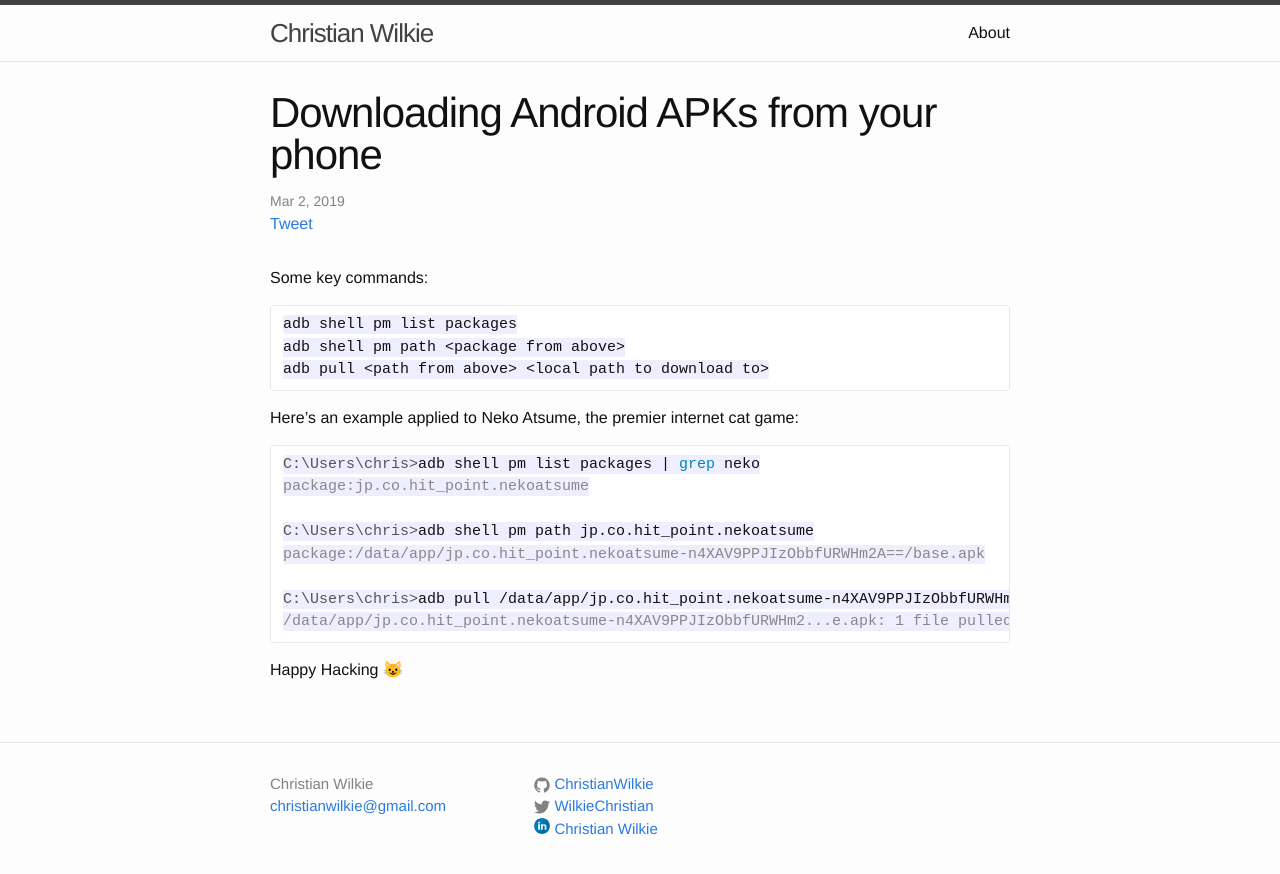
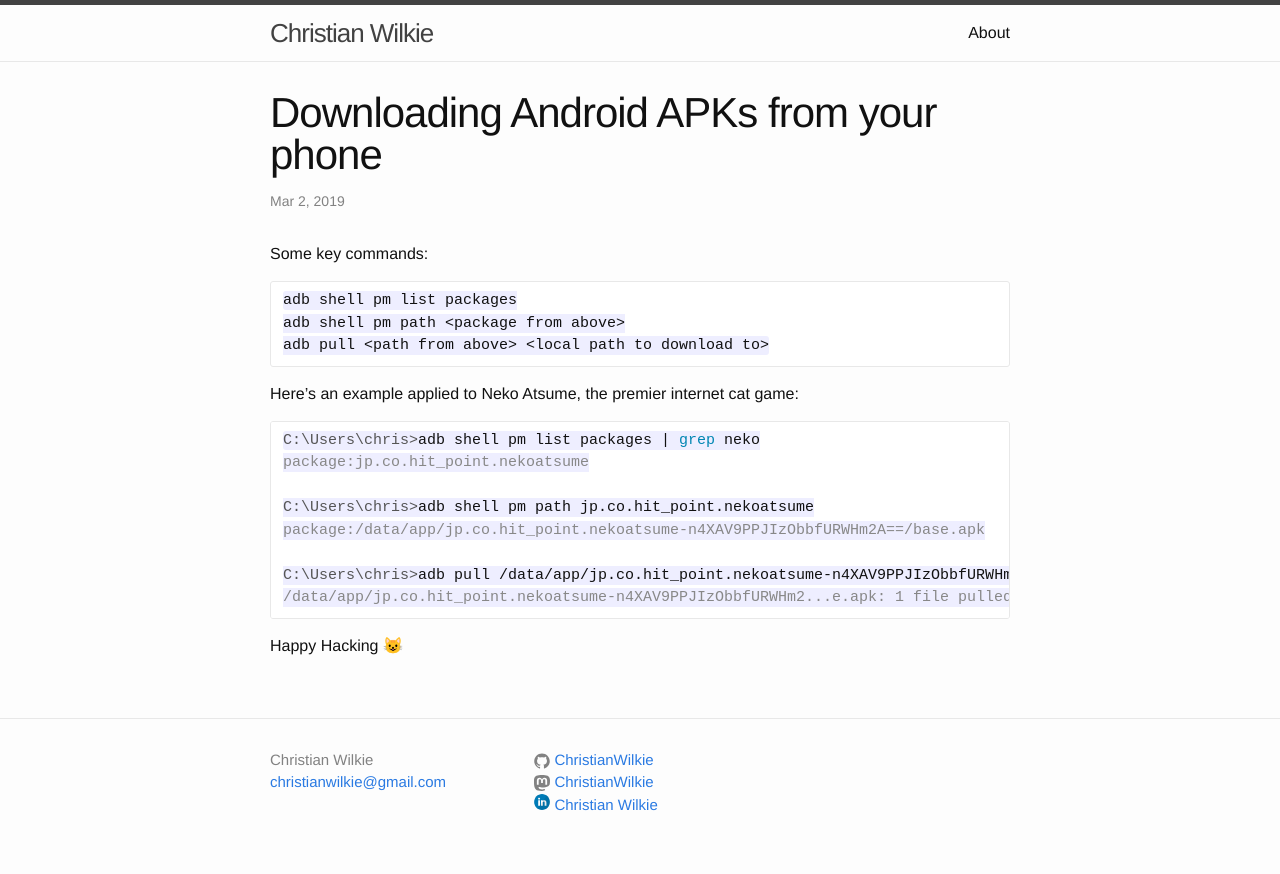
Before and after one commit to ChristianWilkie/ChristianWilkie.github.io, a Jekyll site: the page built from _posts/2019-03-01-downloading-android-apks-from-your-phone.md, in a window 1280 px wide. Shown: the top 874 px of the page. Built offline with Jekyll 4.4.1, drawn with Linux system fonts in a browser that asks for light colours; comment, search, counter and statistics services are not loaded.

Commit message:
rm -rf twitter/disqus + gem update

```diff
--- a/_config.yml
+++ b/_config.yml
@@ -5,7 +5,8 @@ description: > # this means to ignore newlines until "baseurl:"
 #optional description
 baseurl: "" # the subpath of your site, e.g. /blog/
 url: "http://www.christianwilkie.com" # the base hostname & protocol for your site
-twitter_username: WilkieChristian
+mastodon_instance: fosstodon.org
+mastodon_username: ChristianWilkie
 github_username:  ChristianWilkie
 linkedin_urlpath: "christian-wilkie/a6/987/566" # path after https://www.linkedin.com/pub/
 
--- a/_includes/footer.html
+++ b/_includes/footer.html
@@ -26,17 +26,13 @@
           </li>
           {% endif %}
 
-          {% if site.twitter_username %}
+          {% if site.mastodon_username %}
           <li>
-            <a href="https://twitter.com/{{ site.twitter_username }}">
-              <span class="icon  icon--twitter">
-                <svg viewBox="0 0 16 16">
-                  <path fill="#828282" d="M15.969,3.058c-0.586,0.26-1.217,0.436-1.878,0.515c0.675-0.405,1.194-1.045,1.438-1.809
-                  c-0.632,0.375-1.332,0.647-2.076,0.793c-0.596-0.636-1.446-1.033-2.387-1.033c-1.806,0-3.27,1.464-3.27,3.27 c0,0.256,0.029,0.506,0.085,0.745C5.163,5.404,2.753,4.102,1.14,2.124C0.859,2.607,0.698,3.168,0.698,3.767 c0,1.134,0.577,2.135,1.455,2.722C1.616,6.472,1.112,6.325,0.671,6.08c0,0.014,0,0.027,0,0.041c0,1.584,1.127,2.906,2.623,3.206 C3.02,9.402,2.731,9.442,2.433,9.442c-0.211,0-0.416-0.021-0.615-0.059c0.416,1.299,1.624,2.245,3.055,2.271 c-1.119,0.877-2.529,1.4-4.061,1.4c-0.264,0-0.524-0.015-0.78-0.046c1.447,0.928,3.166,1.469,5.013,1.469 c6.015,0,9.304-4.983,9.304-9.304c0-0.142-0.003-0.283-0.009-0.423C14.976,4.29,15.531,3.714,15.969,3.058z"/>
-                </svg>
+            <a href="https://{{ site.mastodon_instance }}/@{{ site.mastodon_username }}">
+              <span class="icon">
+                <svg viewBox="0 0 16 16" width="16" height="16"><path fill="#828282" d="M 15.659 9.592 C 15.424 10.72 13.553 11.956 11.404 12.195 C 10.283 12.32 9.18 12.434 8.003 12.384 C 6.079 12.302 4.56 11.956 4.56 11.956 C 4.56 12.13 4.572 12.297 4.595 12.452 C 4.845 14.224 6.478 14.33 8.025 14.379 C 9.586 14.429 10.976 14.02 10.976 14.02 L 11.04 15.337 C 11.04 15.337 9.948 15.884 8.003 15.984 C 6.93 16.039 5.598 15.959 4.047 15.576 C 0.683 14.746 0.104 11.4 0.015 8.006 C -0.012 6.998 0.005 6.048 0.005 5.253 C 0.005 1.782 2.443 0.765 2.443 0.765 C 3.672 0.238 5.782 0.017 7.975 0 L 8.029 0 C 10.221 0.017 12.332 0.238 13.561 0.765 C 13.561 0.765 15.999 1.782 15.999 5.253 C 15.999 5.253 16.03 7.814 15.659 9.592 Z M 13.124 5.522 L 13.124 9.725 L 11.339 9.725 L 11.339 5.646 C 11.339 4.786 10.951 4.35 10.175 4.35 C 9.317 4.35 8.887 4.867 8.887 5.891 L 8.887 8.124 L 7.113 8.124 L 7.113 5.891 C 7.113 4.867 6.683 4.35 5.825 4.35 C 5.049 4.35 4.661 4.786 4.661 5.646 L 4.661 9.725 L 2.876 9.725 L 2.876 5.522 C 2.876 4.663 3.111 3.981 3.582 3.476 C 4.067 2.971 4.703 2.712 5.493 2.712 C 6.406 2.712 7.098 3.039 7.555 3.695 L 8 4.39 L 8.445 3.695 C 8.902 3.039 9.594 2.712 10.507 2.712 C 11.297 2.712 11.933 2.971 12.418 3.476 C 12.889 3.981 13.124 4.663 13.124 5.522 Z" style="stroke:none;stroke-miterlimit:10;fill-rule:evenodd;"/></svg>
               </span>
-
-              <span class="username">{{ site.twitter_username }}</span>
+              <span class="username">{{ site.mastodon_username }}</span>
             </a>
           </li>
           {% endif %}
--- a/_layouts/post.html
+++ b/_layouts/post.html
@@ -6,9 +6,6 @@ layout: default
   <header class="post-header">
     <h1 class="post-title">{{ page.title }}</h1>
     <p class="post-meta">{{ page.date | date: "%b %-d, %Y" }}{% if page.author %} • {{ page.author }}{% endif %}{% if page.meta %} • {{ page.meta }}{% endif %}</p>
-    <a href="https://twitter.com/share" class="twitter-share-button" data-via="WilkieChristian">Tweet</a>
-    <script>!function(d,s,id){var js,fjs=d.getElementsByTagName(s)[0],p=/^http:/.test(d.location)?'http':'https';if(!d.getElementById(id)){js=d.createElement(s);js.id=id;js.src=p+'://platform.twitter.com/widgets.js';fjs.parentNode.insertBefore(js,fjs);}}(document, 'script', 'twitter-wjs');</script>
-    <div class="g-plusone" data-size="medium"></div>
   </header>
 
   <article class="post-content">
@@ -16,7 +13,6 @@ layout: default
   </article>
 
   {% if page.comments %}
-  {% include disqus.html %}
   {% endif %}
 
 </div>
```
Also changed, not shown: Gemfile.lock.
